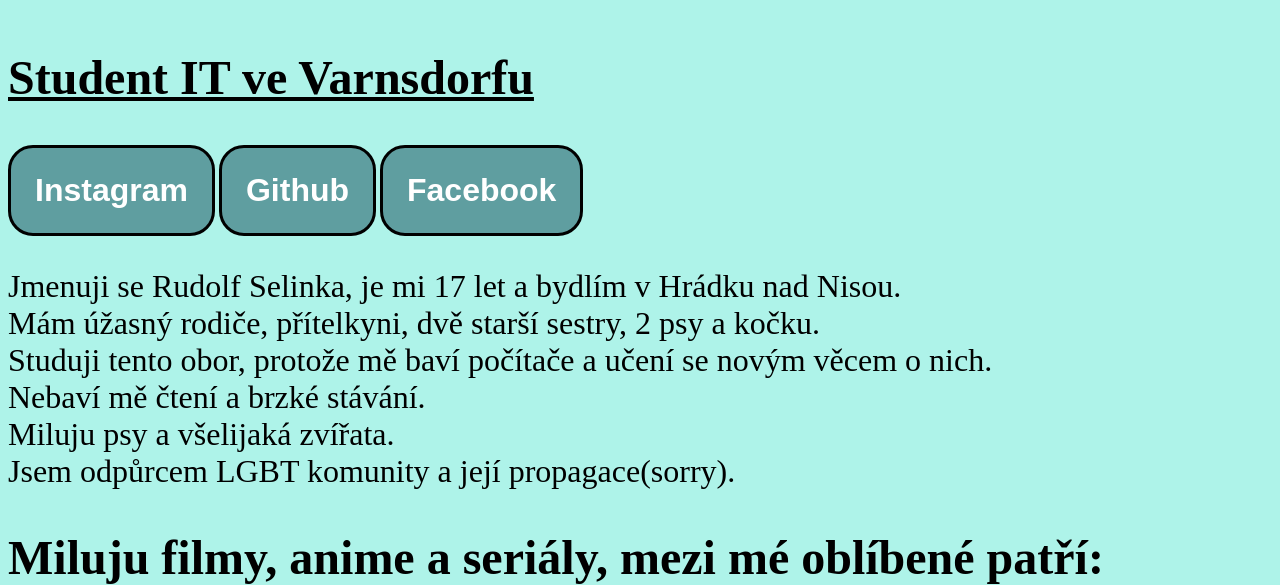
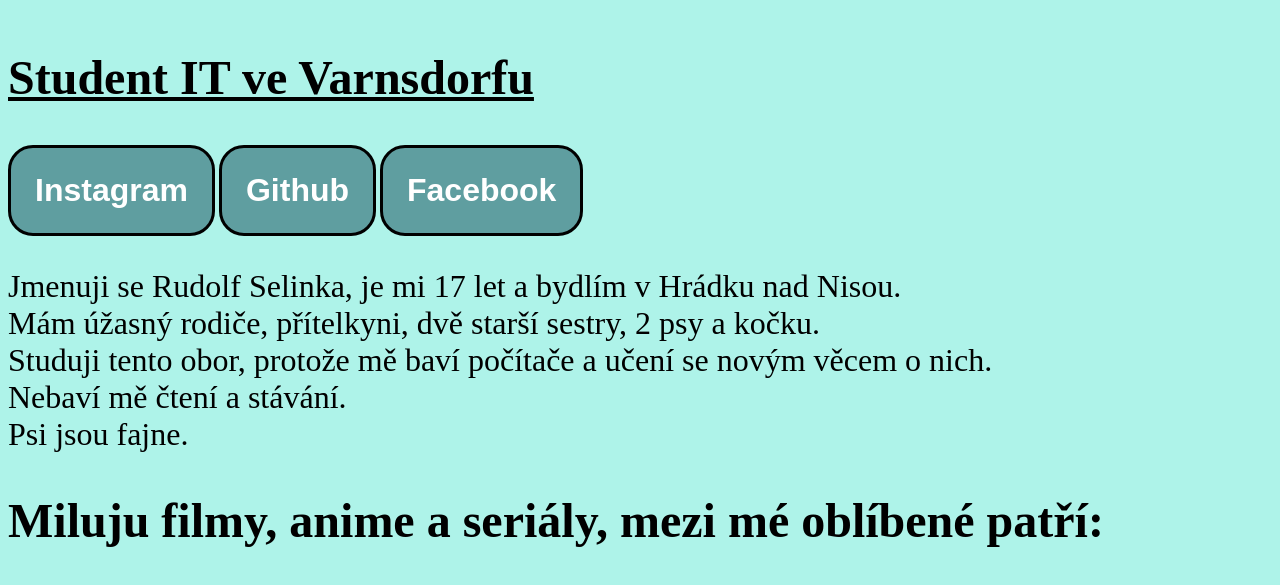
Before and after one commit to rudolfselinka/html-css, a plain HTML site: page index.html in a window 1280 px wide. Shown: the part 249-834 px from the top of the page. Drawn offline with Linux system fonts and the light colour scheme.

Commit message:
index.html

```diff
--- a/index.html
+++ b/index.html
@@ -23,9 +23,8 @@
     Jmenuji se Rudolf Selinka, je mi 17 let a bydlím v Hrádku nad Nisou.<br>
     Mám úžasný rodiče, přítelkyni, dvě starší sestry, 2 psy a kočku.<br>
     Studuji tento obor, protože mě baví počítače a učení se novým věcem o nich.<br>
-    Nebaví mě čtení a brzké stávání.<br>
-    Miluju psy a všelijaká zvířata.<br>
-    Jsem odpůrcem LGBT komunity a její propagace(sorry).<br>
+    Nebaví mě čtení a stávání.<br>
+    Psi jsou fajne.<br>
   </p>
   <h2>Miluju filmy, anime a seriály, mezi mé oblíbené patří:</h2>
   <ul>
```
